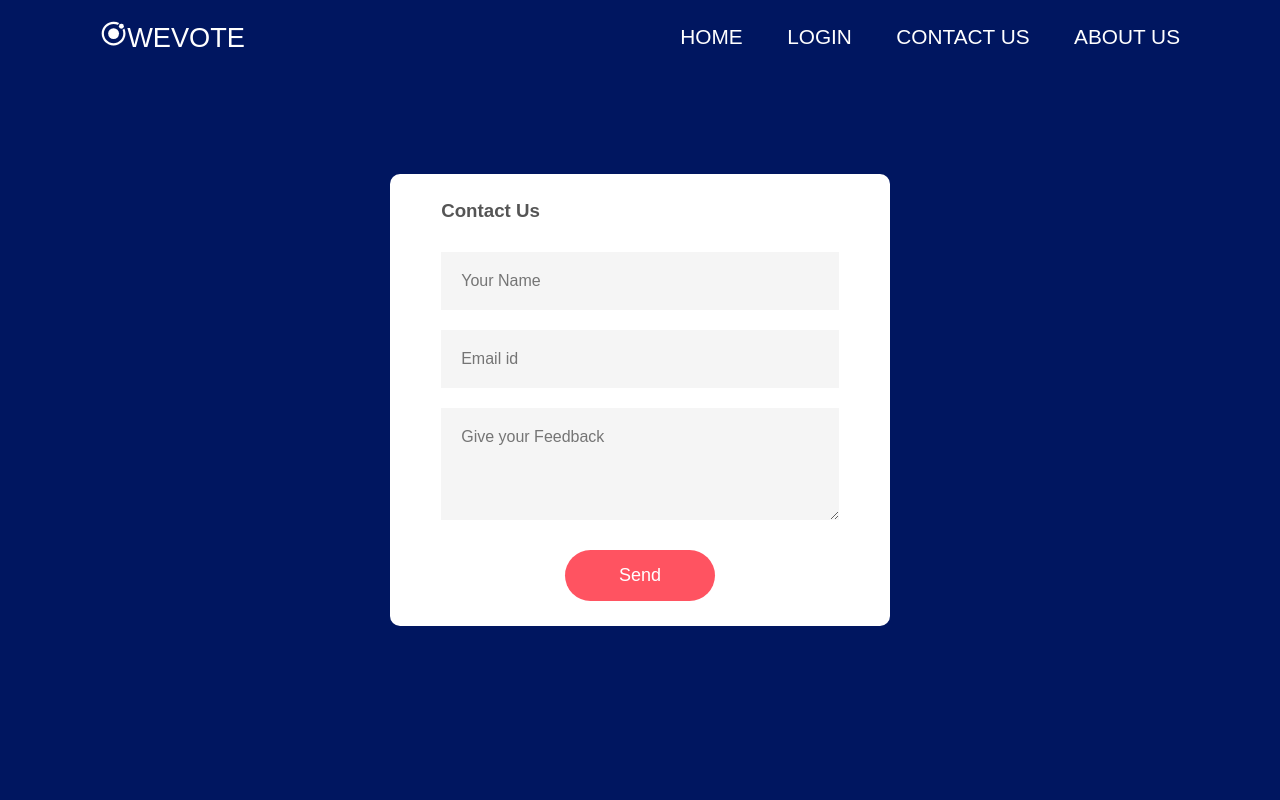
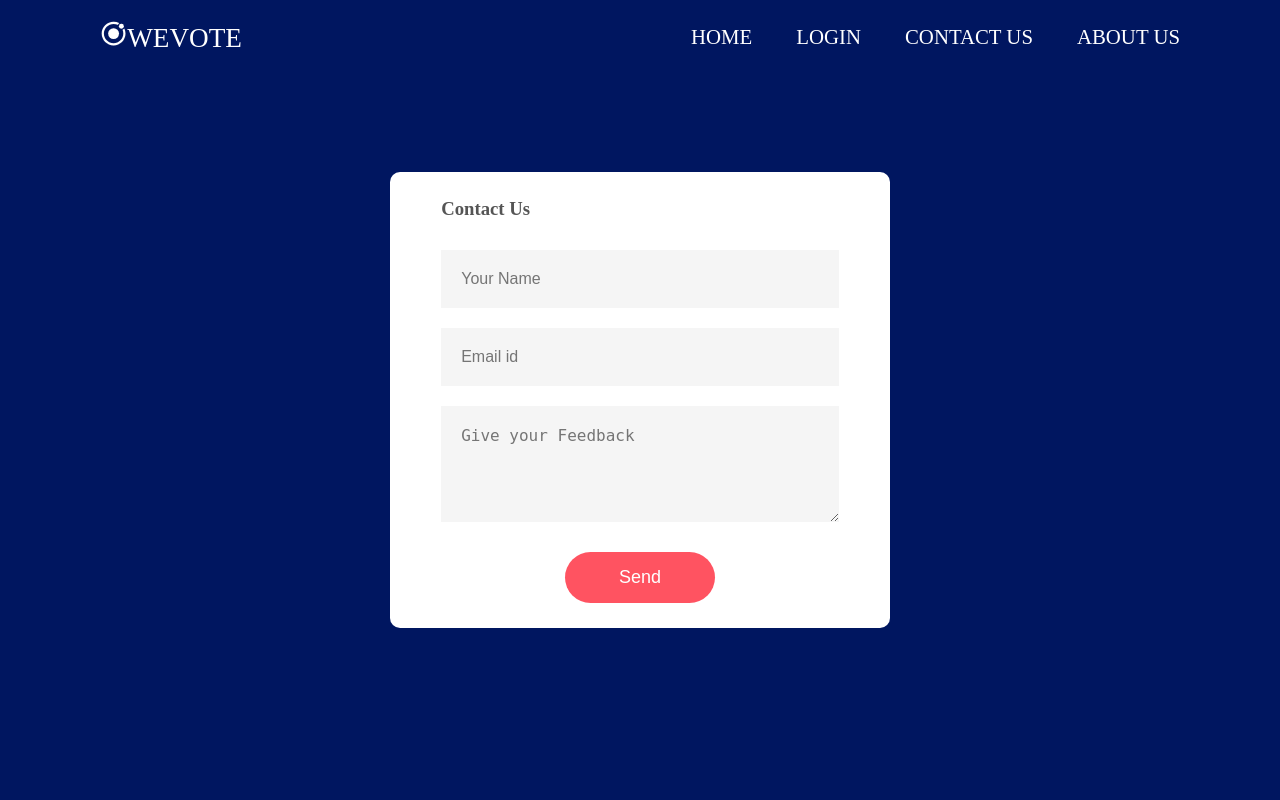
Before and after one commit to ICNZACK/ONLINE-VOTING-SYSTEM, a PHP site: the page made by Routes/Contact Us.html in a window 1280 px wide. Run offline with PHP 8.4, Linux system fonts and the light colour scheme.

Commit message:
remove font family

```diff
--- a/css/Contact us .css
+++ b/css/Contact us .css
@@ -2,7 +2,6 @@
     margin: 0;
     padding: 0;
     box-sizing: border-box;
-    font-family:"poppings",sans-serif;
 }
 .header {
     position: fixed;
```
